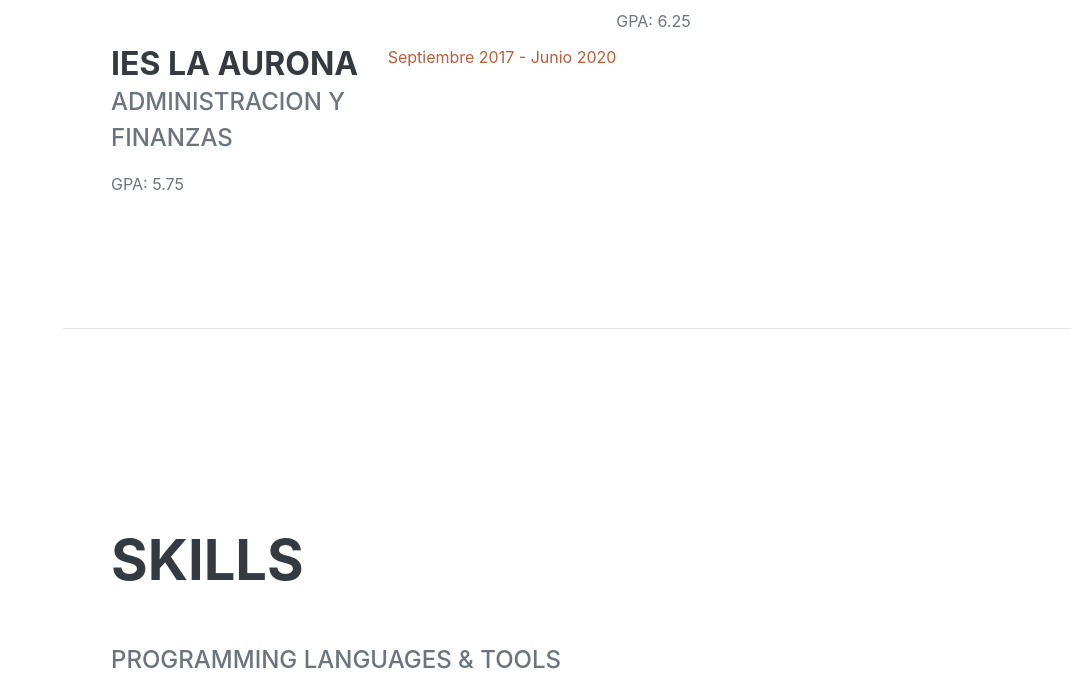
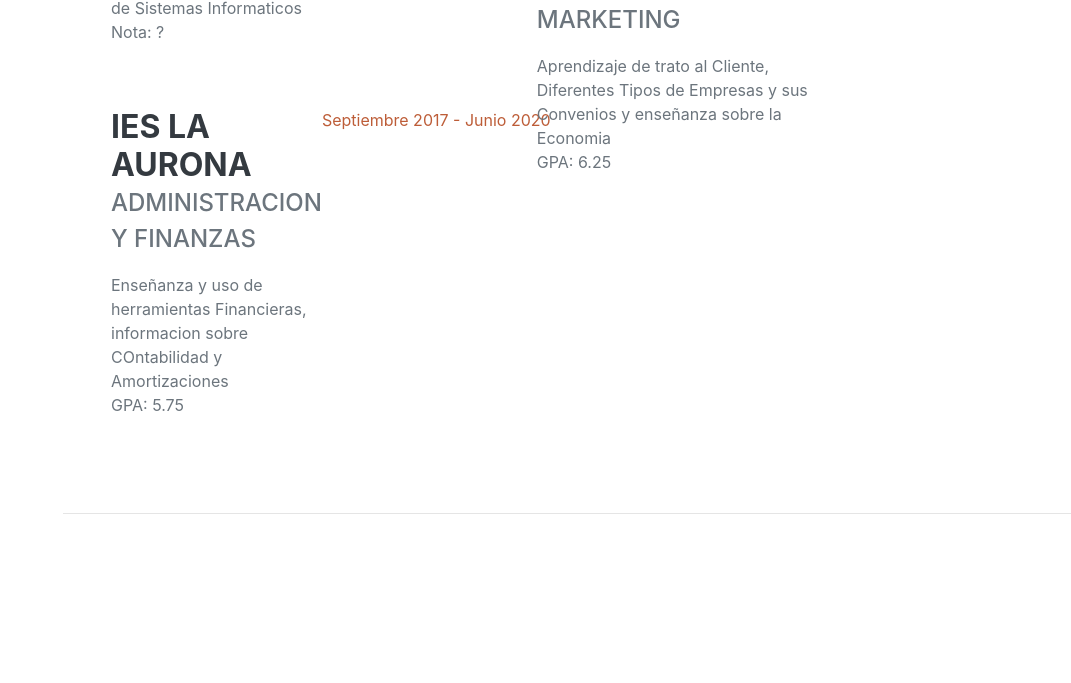
Before and after one commit to arzur14/CV, a plain HTML site: page index.html in a window 1280 px wide. Shown: the part 2335-3018 px from the top of the page, without its empty margins (209-1280 px from the left). Drawn offline with nearby package versions, Linux system fonts and the light colour scheme; a web font is replaced by a local one.

Commit message:
Actualizado la Rama Educacion

```diff
--- a/index.html
+++ b/index.html
@@ -113,6 +113,7 @@
                         <div class="flex-grow-1">
                             <h3 class="mb-0">IES LA AURONA</h3>
                             <div class="subheading mb-3">Administracion y Finanzas</div>
+                            <div>Enseñanza y uso de herramientas Financieras, informacion sobre COntabilidad y Amortizaciones </div>
                             <p>GPA: 5.75</p>
                         </div>
                         <div class="flex-shrink-0"><span class="text-primary">Septiembre 2017 - Junio 2020</span></div>
@@ -122,6 +123,7 @@
                     <div class="flex-grow-1">
                         <h3 class="mb-0">Escuelas Profesional Xavier</h3>
                         <div class="subheading mb-3">Comercio y Marketing</div>
+                        <div> Aprendizaje de trato al Cliente, Diferentes Tipos de Empresas y sus Convenios y enseñanza sobre la Economia </div>
                         <p>GPA: 6.25</p>
                     </div>
                     <div class="flex-shrink-0"><span class="text-primary">Septibre 2014 - Enero 2016</span></div>
```
